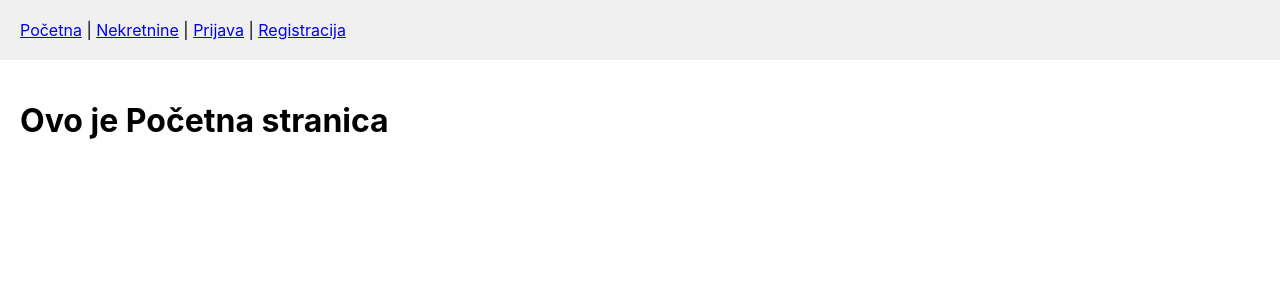
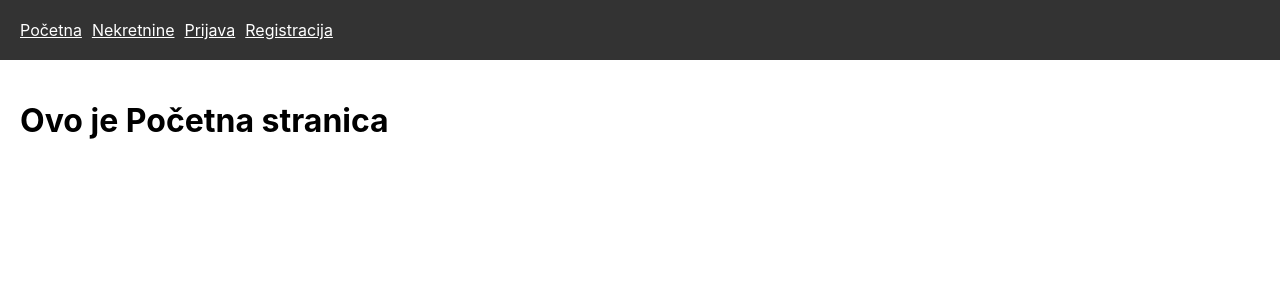
Before and after one commit to elab-development/klijentske-veb-tehnologije-i-skriptni-jezici-2025-26-veb-aplikacija-za-iznajm-nekretnina, a React (Create React App) app: page / in a window 1280 px wide. Shown: the top 300 px of the page. Built offline with nearby package versions, Linux system fonts and the light colour scheme.

Commit message:
Izdvojen navigacioni meni u reusable Navbar komponentu

```diff
--- a/src/App.tsx
+++ b/src/App.tsx
@@ -1,5 +1,6 @@
 import React from 'react';
-import { BrowserRouter as Router, Routes, Route, Link } from 'react-router-dom';
+import { BrowserRouter as Router, Routes, Route } from 'react-router-dom';
+import Navbar from './components/Navbar'; // Uvozimo našu komponentu
 import Home from './pages/Home';
 import Login from './pages/Login';
 import Register from './pages/Register';
@@ -8,13 +9,7 @@ import Properties from './pages/Properties';
 function App() {
   return (
     <Router>
-      <nav style={{ padding: '20px', backgroundColor: '#f0f0f0' }}>
-        <Link to="/">Početna</Link> |{' '}
-        <Link to="/nekretnine">Nekretnine</Link> |{' '}
-        <Link to="/prijava">Prijava</Link> |{' '}
-        <Link to="/registracija">Registracija</Link>
-      </nav>
-
+      <Navbar />
       <div style={{ padding: '20px' }}>
         <Routes>
           <Route path="/" element={<Home />} />
--- /dev/null
+++ b/src/components/Navbar.tsx
@@ -0,0 +1,15 @@
+import React from 'react';
+import { Link } from 'react-router-dom';
+
+const Navbar = () => {
+  return (
+    <nav style={{ padding: '20px', backgroundColor: '#333', color: '#fff' }}>
+      <Link to="/" style={{ color: '#fff', marginRight: '10px' }}>Početna</Link>
+      <Link to="/nekretnine" style={{ color: '#fff', marginRight: '10px' }}>Nekretnine</Link>
+      <Link to="/prijava" style={{ color: '#fff', marginRight: '10px' }}>Prijava</Link>
+      <Link to="/registracija" style={{ color: '#fff' }}>Registracija</Link>
+    </nav>
+  );
+};
+
+export default Navbar;
```
